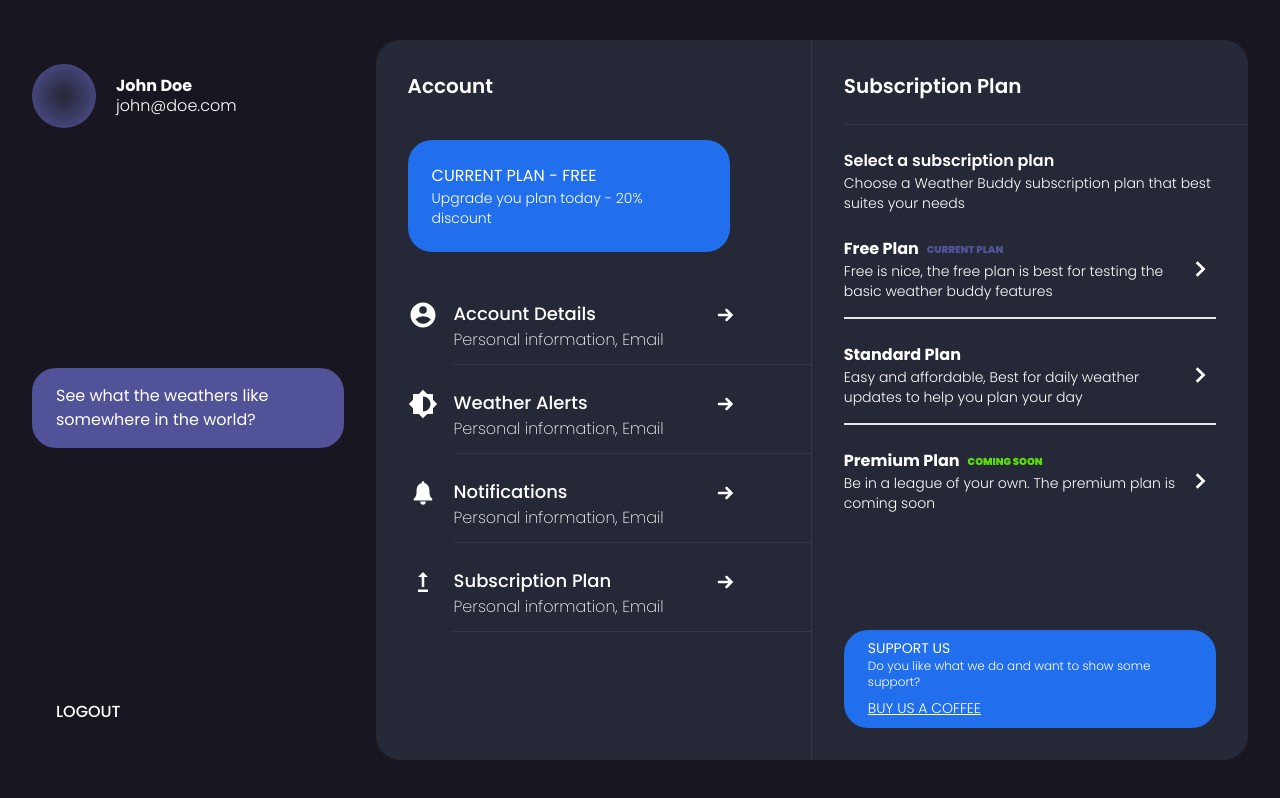
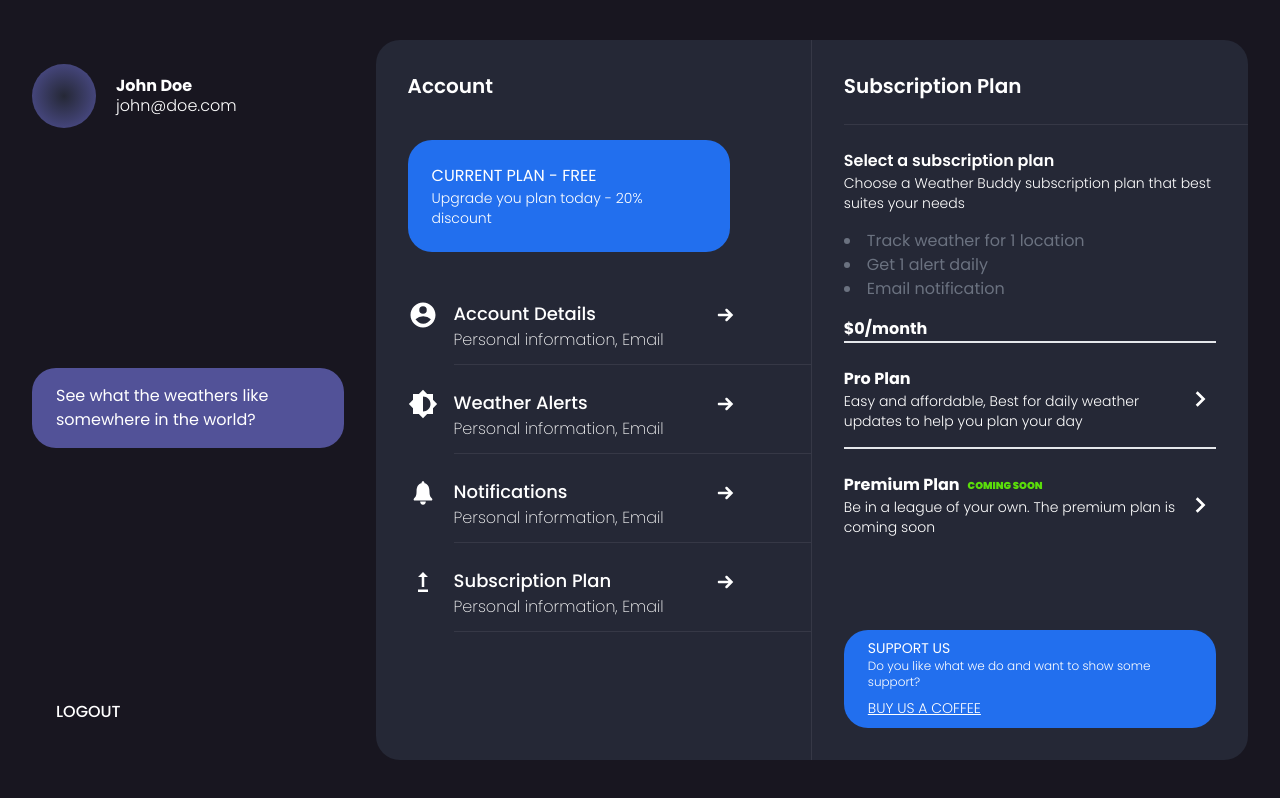
Before and after one commit to codedcontent/weather-buddy, a Next.js app: page /account/subscription-plan in a window 1280 px wide. Both pictures are taken after a click on the element 1013 px from the left and 269 px from the top of the page. Built offline with nearby package versions, Linux system fonts and the light colour scheme.

Commit message:
Working to enable single show subscription plan features

```diff
--- a/app/account/subscription-plan/page.tsx
+++ b/app/account/subscription-plan/page.tsx
@@ -1,5 +1,3 @@
-"use client";
-
 import Link from "next/link";
 import React from "react";
 import SubscriptionPlans from "@/components/subscriptionPlans/SubscriptionPlans";
--- /dev/null
+++ b/components/subscriptionPlans/SubscriptionCard.tsx
@@ -0,0 +1,72 @@
+"use client";
+
+import { useState } from "react";
+import { BiChevronRight } from "react-icons/bi";
+
+type Subscription = {
+  name: string;
+  description: string;
+  features: string[];
+  price: number;
+  empTitle?: string;
+  empColor?: string;
+};
+
+type SubscriptionCardProps = {
+  subscription: Subscription;
+};
+
+const SubscriptionCard: React.FC<SubscriptionCardProps> = ({
+  subscription,
+}) => {
+  const [expanded, setExpanded] = useState(false);
+
+  return (
+    <div className="w-full">
+      {!expanded && (
+        <div
+          className="w-full flex items-center pb-4 pt-6 transition-all duration-500 hover:scale-105 cursor-pointer"
+          onClick={() => setExpanded(true)}
+        >
+          <div className="w-full">
+            <div className="flex gap-2 items-center w-max">
+              <p className="font-bold capitalize">{subscription.name}</p>
+
+              {subscription.empTitle && (
+                <p
+                  className={`font-black uppercase text-[10px] ${
+                    subscription.empColor === "primary"
+                      ? "text-primary"
+                      : "text-success-green"
+                  }`}
+                >
+                  {subscription.empTitle}
+                </p>
+              )}
+            </div>
+
+            <div className="font-light text-sm">{subscription.description}</div>
+          </div>
+
+          <BiChevronRight className="text-4xl" />
+        </div>
+      )}
+
+      {/* The expanded details */}
+      {expanded && (
+        <div className="mt-4">
+          <ul className="list-disc list-inside">
+            {subscription.features.map((feature, index) => (
+              <li key={index} className="text-gray-500">
+                {feature}
+              </li>
+            ))}
+          </ul>
+          <p className="font-bold mt-4">${subscription.price}/month</p>
+        </div>
+      )}
+    </div>
+  );
+};
+
+export default SubscriptionCard;
--- a/components/subscriptionPlans/SubscriptionPlans.tsx
+++ b/components/subscriptionPlans/SubscriptionPlans.tsx
@@ -1,29 +1,52 @@
 import React from "react";
 import SubscriptionPlan from "./SubscriptionPlan";
+import SubscriptionCard from "./SubscriptionCard";
+
+const subscriptions = [
+  {
+    id: 1,
+    name: "Free plan",
+    description:
+      "Free is nice, the free plan is best for testing the basic weather buddy features",
+    features: [
+      "Track weather for 1 location",
+      "Get 1 alert daily",
+      "Email notification",
+    ],
+    price: 0,
+    empTitle: "current plan",
+    empColor: "primary",
+  },
+
+  {
+    id: 2,
+    name: "Pro Plan",
+    description:
+      "Easy and affordable, Best for daily weather updates to help you plan your day",
+    features: ["Feature 1", "Feature 2", "Feature 3"],
+    price: 5,
+  },
+
+  {
+    id: 3,
+    name: "Premium Plan",
+    description: "Be in a league of your own. The premium plan is coming soon",
+    features: ["Feature 1", "Feature 2", "Feature 3"],
+    price: 0,
+    empTitle: "coming soon",
+    empColor: "green",
+  },
+];
 
 type Props = {};
 
 const SubscriptionPlans: React.FC<Props> = (props: Props) => {
+  // TODO: Enable single show subscription plan description
   return (
     <div className="w-full divide-y-2 flex flex-col">
-      <SubscriptionPlan
-        subscriptionTItle="Free plan"
-        subscriptionDescription="Free is nice, the free plan is best for testing the basic weather buddy features"
-        empTitle="current plan"
-        empColor="primary"
-      />
-
-      <SubscriptionPlan
-        subscriptionTItle="Standard Plan"
-        subscriptionDescription="Easy and affordable, Best for daily weather updates to help you plan your day"
-      />
-
-      <SubscriptionPlan
-        subscriptionTItle="Premium Plan"
-        subscriptionDescription="Be in a league of your own. The premium plan is coming soon"
-        empTitle="coming soon"
-        empColor="green"
-      />
+      {subscriptions.map((subscription) => (
+        <SubscriptionCard key={subscription.id} subscription={subscription} />
+      ))}
     </div>
   );
 };
```
